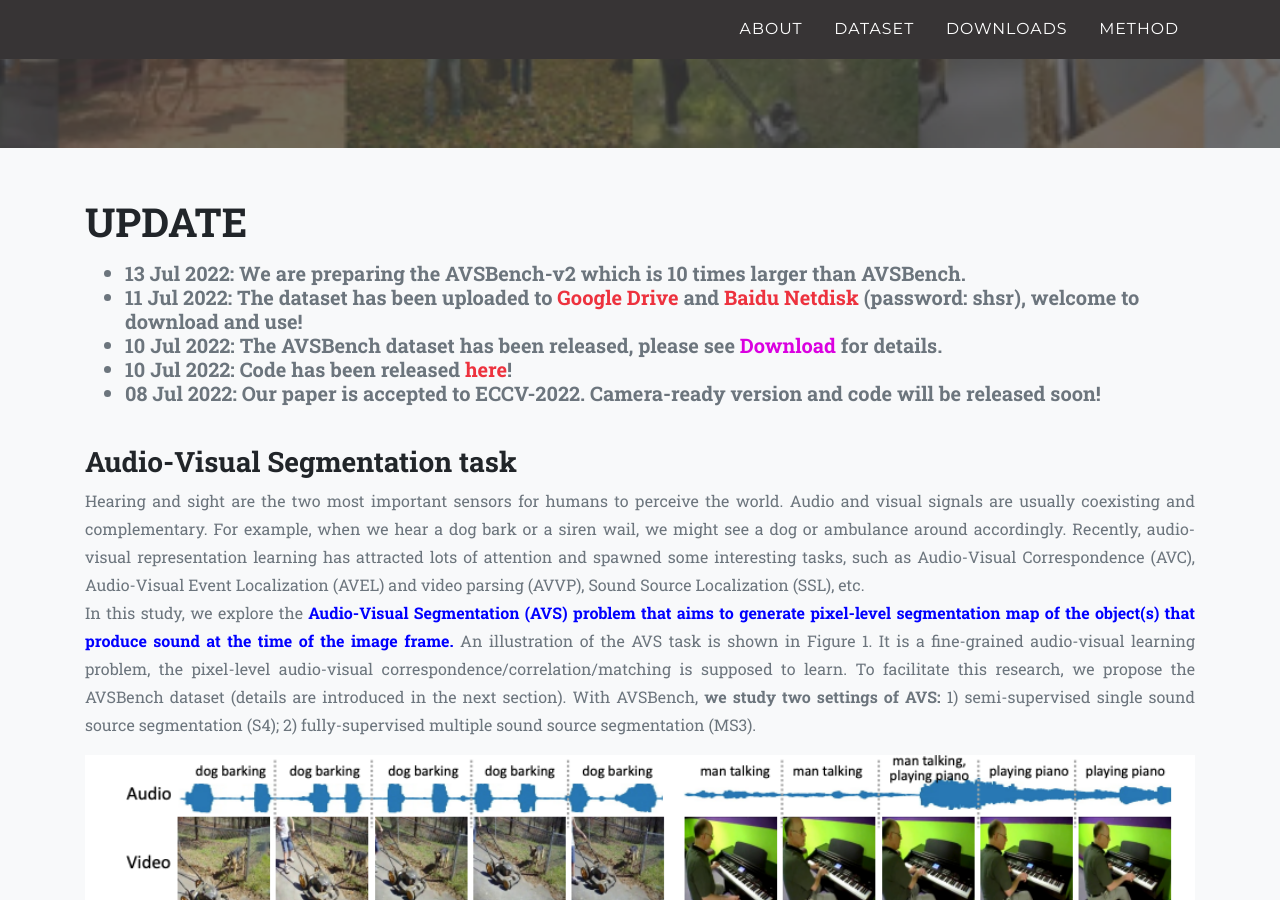
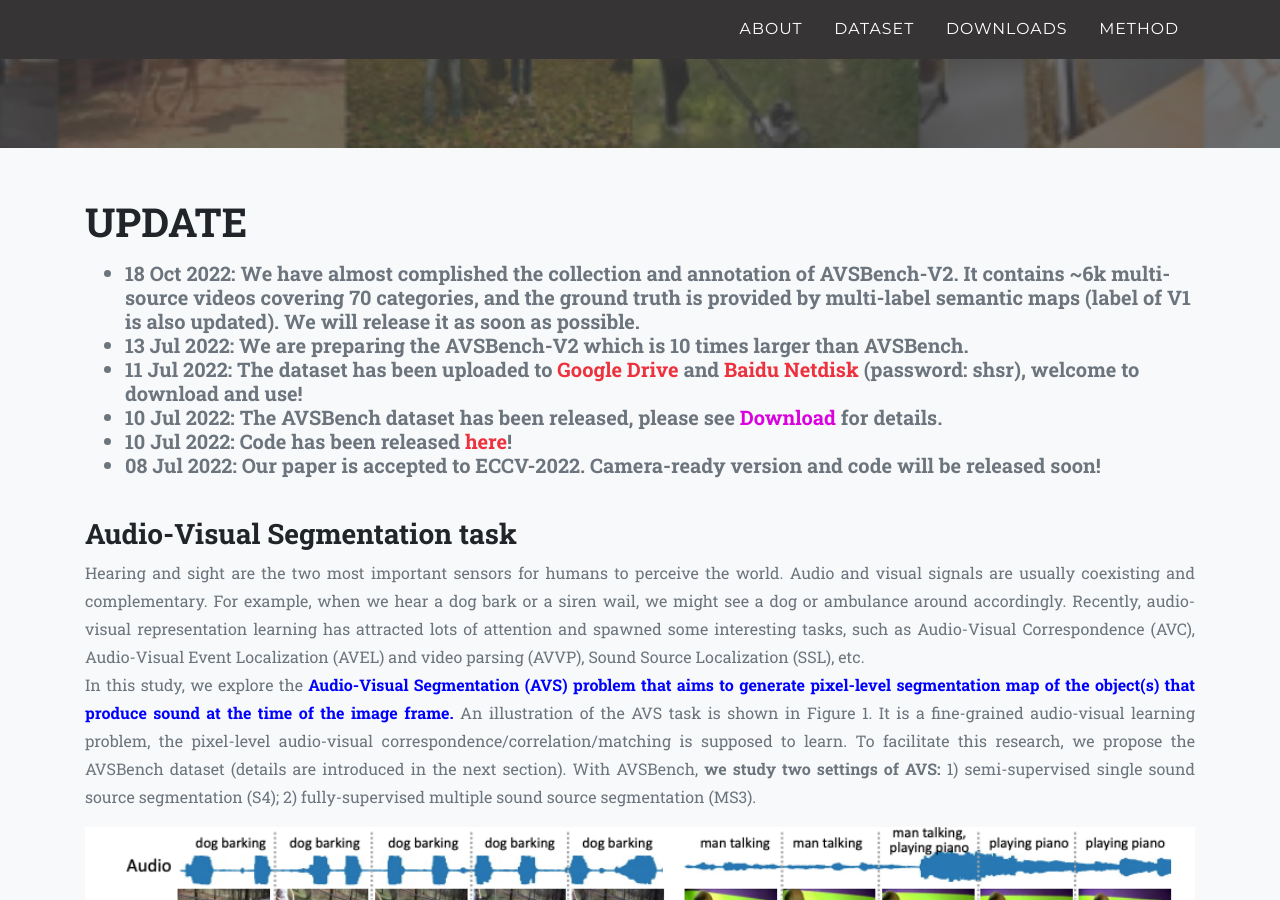
Before and after one commit to OpenNLPLab/AVSBench, a Jekyll site: the page built from index.html, in a window 1280 px wide and 900 px high, scrolled down 539 px. Built offline with Jekyll 4.4.1, drawn with Linux system fonts in a browser that asks for light colours; nearby versions of some CDN libraries; some web fonts are replaced.

Commit message:
update v2 news

```diff
--- a/index.html
+++ b/index.html
@@ -76,7 +76,8 @@
         <h2 class="section-heading text-uppercase">Update</h2>
         <h5 class="text-muted" style="text-align:left;">
           <ul>
-              <li>13 Jul 2022: We are preparing the AVSBench-v2 which is 10 times larger than AVSBench.
+              <li>18 Oct 2022: We have almost complished the collection and annotation of AVSBench-V2. It contains ~6k multi-source videos covering 70 categories, and the ground truth is provided by multi-label semantic maps (label of V1 is also updated). We will release it as soon as possible. </li>
+              <li>13 Jul 2022: We are preparing the AVSBench-V2 which is 10 times larger than AVSBench. </li>
               <li>11 Jul 2022: The dataset has been uploaded to <a href="https://drive.google.com/drive/folders/1wKFKymVYn6rNkNE_7xV6Bm-9PfCAIKdT"><b>Google Drive</b></a> and <a href="https://pan.baidu.com/s/1dEGrP44yw03rXhOaIj0tlA">Baidu Netdisk</a> (password: shsr), welcome to download and use!</li>
               <!-- <li>28 Mar 2022: Camera-ready version has been released <a href="{{ site.baseurl }}/static/files/MUSIC-AVQA.pdf">here</a>!</li> -->
               <li>10 Jul 2022: The AVSBench dataset has been released, please see <font color="danger">Download</font> for details.</li>
```
Also changed, not shown: ._index.html (added).
